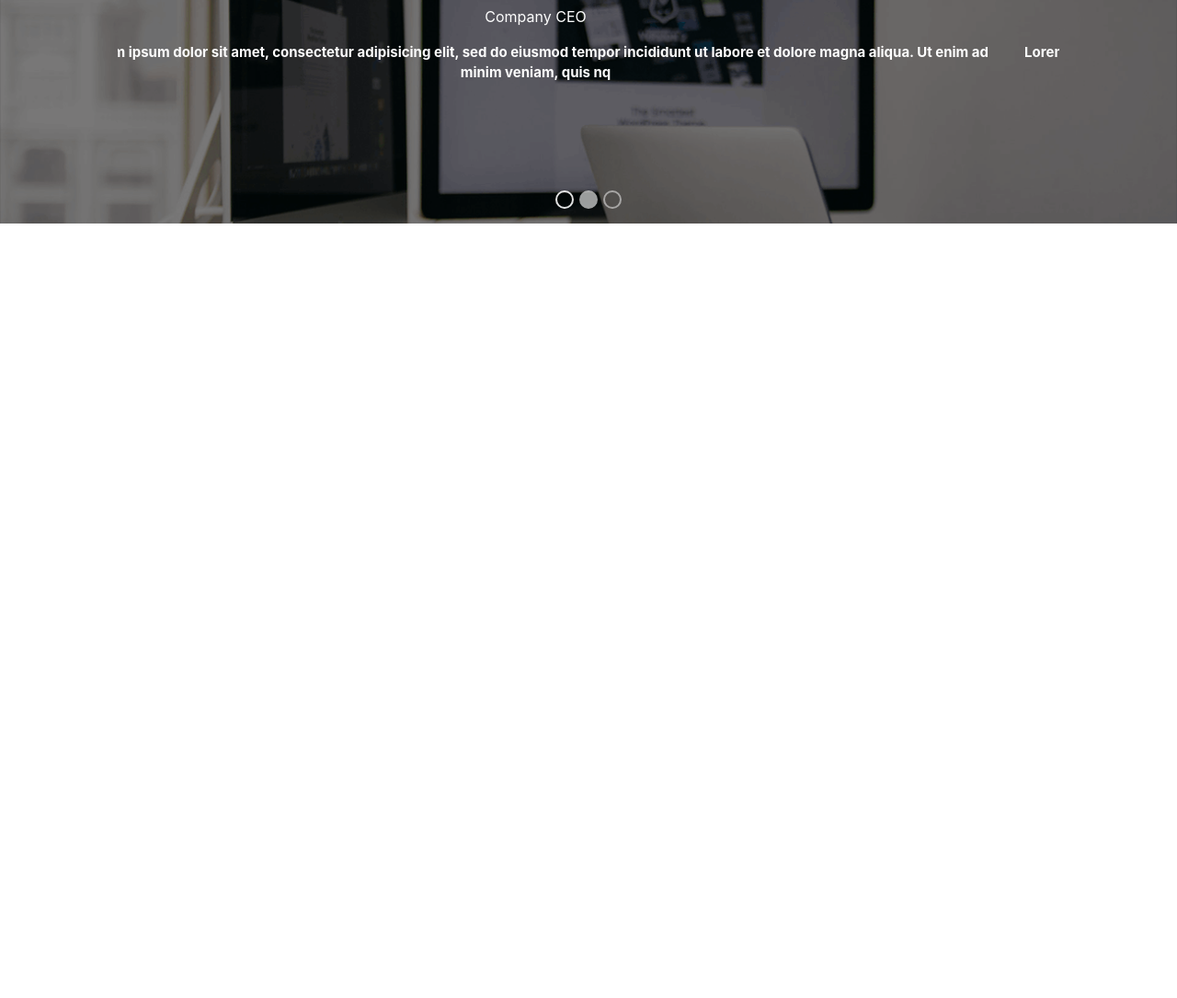
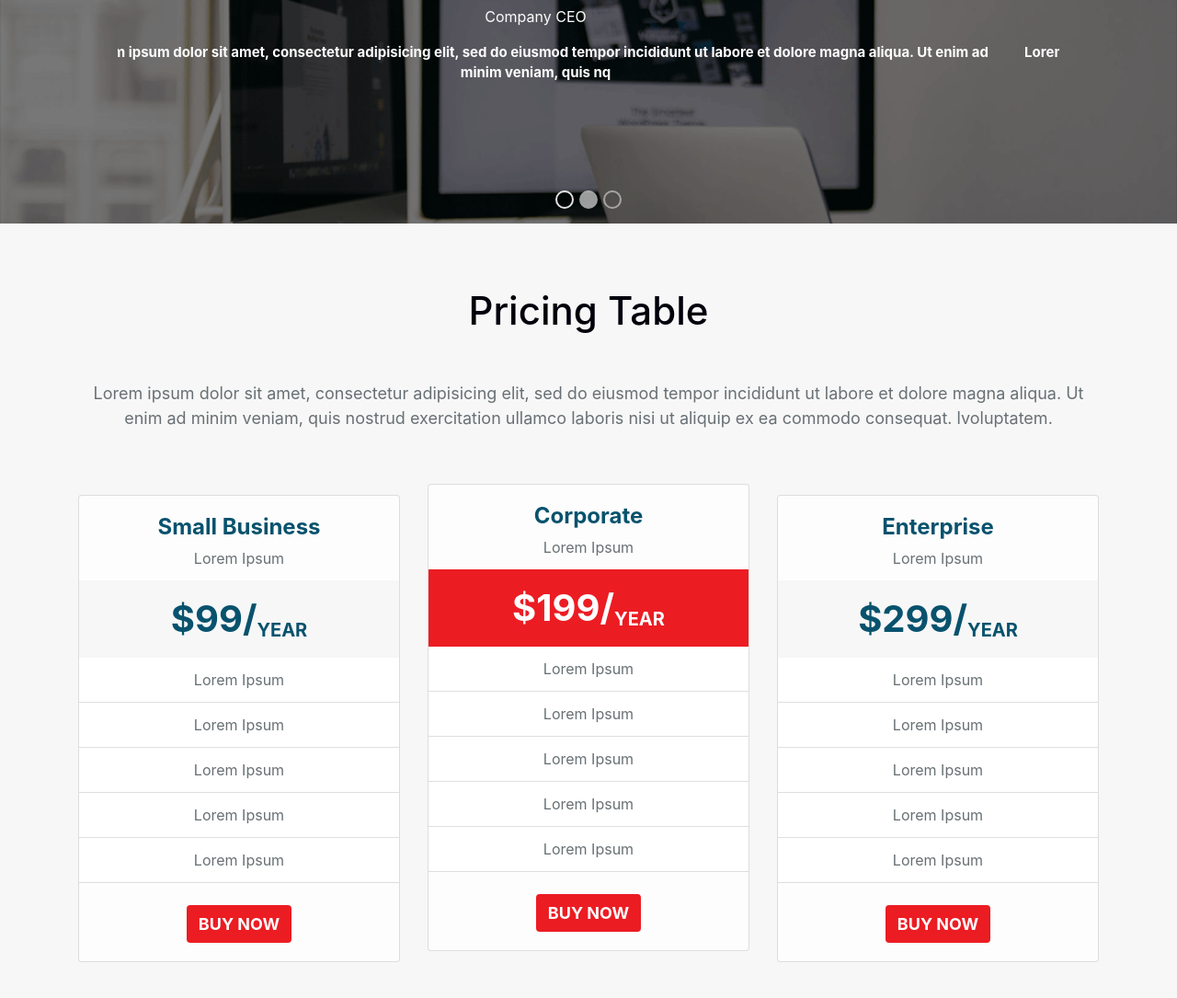
Before and after one commit to Mhmd-Tarek-Mhmd/EliteCrop-Template, a plain HTML site: page index.html in a window 1280 px wide. Shown: the part 3923-5008 px from the top of the page at 92% size. Before the commit the page ends 4166 px from the top, so only its background shows below. Drawn offline with Linux system fonts and the light colour scheme.

Commit message:
Create Pricing section

```diff
--- a/css/index.css
+++ b/css/index.css
@@ -270,3 +270,58 @@ header .carousel-text span {
 .testimonial .carousel-control-prev-icon:hover {
   background-color: var(--main-color);
 }
+
+/* Pricing Section */
+.pricing,
+.pricing .card-header {
+  background-color: #f7f7f7;
+}
+.pricing .card {
+  background-color: #fdfdfd;
+  padding: 20px 0;
+}
+.pricing .col:nth-of-type(2) .card {
+  transform: translateY(-12px);
+}
+@media (max-width: 767px) {
+  .pricing .col:nth-of-type(2) .card {
+    transform: translateY(0);
+  }
+}
+.pricing .card li,
+.pricing .card-title span {
+  font-size: 16px;
+  color: #687074;
+}
+
+.pricing .card-title h5,
+.pricing .card-header {
+  color: var(--secondary-color);
+  font-weight: bold;
+  cursor: default;
+}
+.pricing .card-title h5 {
+  font-size: 24px;
+}
+.pricing .card-header {
+  font-size: 40px;
+  border: none;
+}
+.pricing .card-header sub {
+  font-size: 20px;
+}
+
+.pricing .col:nth-child(2) .card-header,
+.pricing .card button {
+  background-color: var(--main-color);
+  color: #fdfdfd;
+}
+.pricing .card button:hover {
+  background-color: var(--secondary-color);
+}
+.pricing .card button {
+  font-size: 18px;
+  font-weight: bold;
+  width: -moz-fit-content;
+  width: fit-content;
+}
--- a/index.html
+++ b/index.html
@@ -461,6 +461,81 @@
           <span class="sr-only">Next</span>
         </a>
       </div>
+
+      <!-- Pricing Section -->
+      <section class="pricing text-center" id="pricing">
+        <div class="container">
+          <h2 class="section-title">Pricing Table</h2>
+          <p>
+            Lorem ipsum dolor sit amet, consectetur adipisicing elit, sed do
+            eiusmod tempor incididunt ut labore et dolore magna aliqua. Ut enim
+            ad minim veniam, quis nostrud exercitation ullamco laboris nisi ut
+            aliquip ex ea commodo consequat. lvoluptatem.
+          </p>
+
+          <div class="row row-cols-1 row-cols-md-3">
+            <div class="col mb-4">
+              <div class="card">
+                <div class="card-title">
+                  <h5>Small Business</h5>
+                  <span>Lorem Ipsum</span>
+                </div>
+                <div class="card-header">$99/<sub>YEAR</sub></div>
+                <ul class="list-group list-group-flush">
+                  <li class="list-group-item">Lorem Ipsum</li>
+                  <li class="list-group-item">Lorem Ipsum</li>
+                  <li class="list-group-item">Lorem Ipsum</li>
+                  <li class="list-group-item">Lorem Ipsum</li>
+                  <li class="list-group-item">Lorem Ipsum</li>
+                </ul>
+                <button class="btn ml-auto mr-auto mt-4 text-uppercase">
+                  Buy Now
+                </button>
+              </div>
+            </div>
+
+            <div class="col mb-4">
+              <div class="card">
+                <div class="card-title">
+                  <h5>Corporate</h5>
+                  <span>Lorem Ipsum</span>
+                </div>
+                <div class="card-header">$199/<sub>YEAR</sub></div>
+                <ul class="list-group list-group-flush">
+                  <li class="list-group-item">Lorem Ipsum</li>
+                  <li class="list-group-item">Lorem Ipsum</li>
+                  <li class="list-group-item">Lorem Ipsum</li>
+                  <li class="list-group-item">Lorem Ipsum</li>
+                  <li class="list-group-item">Lorem Ipsum</li>
+                </ul>
+                <button class="btn ml-auto mr-auto mt-4 text-uppercase">
+                  Buy Now
+                </button>
+              </div>
+            </div>
+
+            <div class="col mb-4">
+              <div class="card">
+                <div class="card-title">
+                  <h5>Enterprise</h5>
+                  <span>Lorem Ipsum</span>
+                </div>
+                <div class="card-header">$299/<sub>YEAR</sub></div>
+                <ul class="list-group list-group-flush">
+                  <li class="list-group-item">Lorem Ipsum</li>
+                  <li class="list-group-item">Lorem Ipsum</li>
+                  <li class="list-group-item">Lorem Ipsum</li>
+                  <li class="list-group-item">Lorem Ipsum</li>
+                  <li class="list-group-item">Lorem Ipsum</li>
+                </ul>
+                <button class="btn ml-auto mr-auto mt-4 text-uppercase">
+                  Buy Now
+                </button>
+              </div>
+            </div>
+          </div>
+        </div>
+      </section>
     </main>
 
     <script src="js/jquery.min.js"></script>
```
